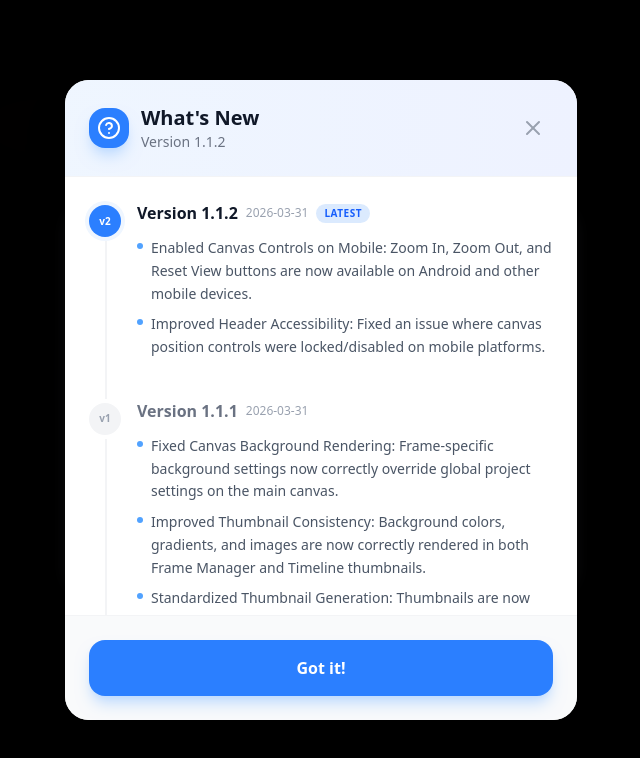
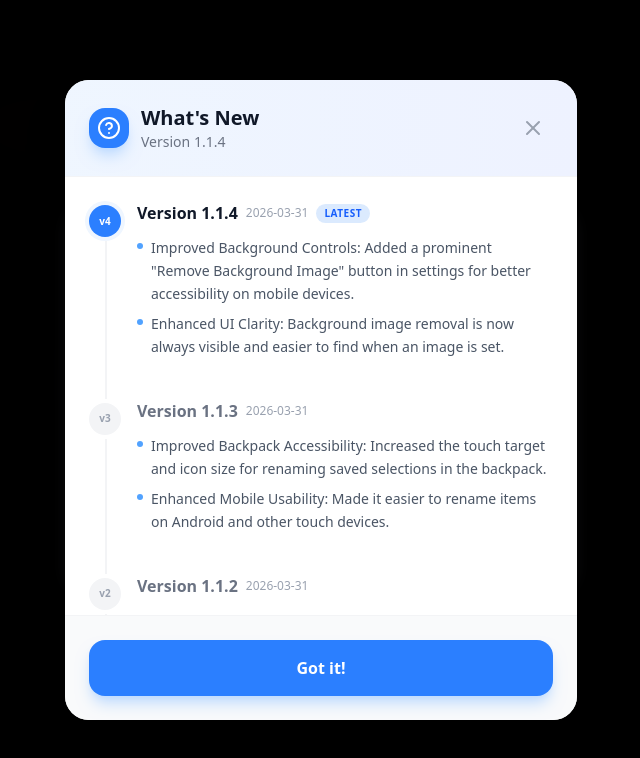
Before and after one commit to PLOWPDUD/ClipAnim-Creator, a React (Vite) app: page / in a window 1280 px wide. Shown: the top 758 px of the page, without its empty margins (319-959 px from the left). Built offline with nearby package versions, Linux system fonts and the light colour scheme.

Commit message:
feat(settings): Improve background image removal UI
Adds a persistent and easily accessible button to remove the background image in the settings modal, improving usability on touch devices.

```diff
--- a/components/BackpackModal.tsx
+++ b/components/BackpackModal.tsx
@@ -193,19 +193,27 @@ export const BackpackModal: React.FC<BackpackModalProps> = ({
                           type="text"
                           value={editingName}
                           onChange={(e) => setEditingName(e.target.value)}
-                          className="flex-1 bg-black text-xs p-1 rounded border border-gray-600 focus:border-[var(--accent-color)] outline-none"
+                          className="flex-1 bg-black text-sm p-1 rounded border border-gray-600 focus:border-[var(--accent-color)] outline-none"
                           autoFocus
                           onKeyDown={(e) => { if (e.key === 'Enter') handleSaveName(item.id); }}
                         />
-                        <button onClick={() => handleSaveName(item.id)} className="text-[var(--accent-color)]">
-                          <Icons.Check size={14} />
+                        <button
+                          onClick={() => handleSaveName(item.id)}
+                          className="p-2 -m-1 text-[var(--accent-color)] hover:opacity-80 transition-opacity"
+                          title="Save"
+                        >
+                          <Icons.Check size={18} />
                         </button>
                       </>
                     ) : (
                       <>
                         <span className="flex-1 text-xs text-gray-300 truncate">{item.name || 'Unnamed'}</span>
-                        <button onClick={() => { setEditingItemId(item.id); setEditingName(item.name || ''); }} className="text-gray-500 hover:text-white">
-                          <Icons.Settings size={14} />
+                        <button
+                          onClick={() => { setEditingItemId(item.id); setEditingName(item.name || ''); }}
+                          className="p-2 -m-1 text-gray-500 hover:text-white transition-colors"
+                          title="Rename"
+                        >
+                          <Icons.Settings size={18} />
                         </button>
                       </>
                     )}
--- a/components/ChangelogModal.tsx
+++ b/components/ChangelogModal.tsx
@@ -10,6 +10,24 @@ interface ChangelogEntry {
 }
 
 const CHANGELOG: ChangelogEntry[] = [
+  {
+    version: '1.1.4',
+    date: '2026-03-31',
+    type: 'patch',
+    changes: [
+      'Improved Background Controls: Added a prominent "Remove Background Image" button in settings for better accessibility on mobile devices.',
+      'Enhanced UI Clarity: Background image removal is now always visible and easier to find when an image is set.'
+    ]
+  },
+  {
+    version: '1.1.3',
+    date: '2026-03-31',
+    type: 'patch',
+    changes: [
+      'Improved Backpack Accessibility: Increased the touch target and icon size for renaming saved selections in the backpack.',
+      'Enhanced Mobile Usability: Made it easier to rename items on Android and other touch devices.'
+    ]
+  },
   {
     version: '1.1.2',
     date: '2026-03-31',
--- a/components/SettingsModal.tsx
+++ b/components/SettingsModal.tsx
@@ -211,13 +211,23 @@ export const SettingsModal: React.FC<SettingsModalProps> = ({
                 )}
 
                 {backgroundImage ? (
-                    <div className="relative w-full aspect-video bg-gray-800 rounded-lg overflow-hidden border border-gray-700 group">
-                        <img src={backgroundImage} alt="BG" className="w-full h-full object-cover" />
+                    <div className="space-y-2">
+                        <div className="relative w-full aspect-video bg-gray-800 rounded-lg overflow-hidden border border-gray-700">
+                            <img src={backgroundImage} alt="BG" className="w-full h-full object-cover" />
+                            <button
+                                onClick={() => setBackgroundImage(null)}
+                                className="absolute top-2 right-2 bg-red-600 p-2 rounded-full text-white shadow-lg transition-transform active:scale-90"
+                                title="Remove Image"
+                            >
+                                <Icons.Trash2 size={16} />
+                            </button>
+                        </div>
                         <button
                             onClick={() => setBackgroundImage(null)}
-                            className="absolute top-2 right-2 bg-red-600 p-1.5 rounded-full text-white shadow-lg opacity-0 group-hover:opacity-100 transition-opacity"
+                            className="w-full py-2 bg-gray-800 hover:bg-gray-700 text-red-400 text-xs font-bold rounded-lg border border-gray-700 transition-colors flex items-center justify-center gap-2"
                         >
-                            <Icons.Trash2 size={14} />
+                            <Icons.X size={14} />
+                            Remove Background Image
                         </button>
                     </div>
                 ) : (
--- a/package.json
+++ b/package.json
@@ -1,7 +1,7 @@
 {
   "name": "clipanim-creator",
   "private": true,
-  "version": "1.1.2",
+  "version": "1.1.4",
   "type": "module",
   "scripts": {
     "dev": "tsx server.ts",
```
Also changed, not shown: 1 other file (tests, documents, lock files or other folders).
